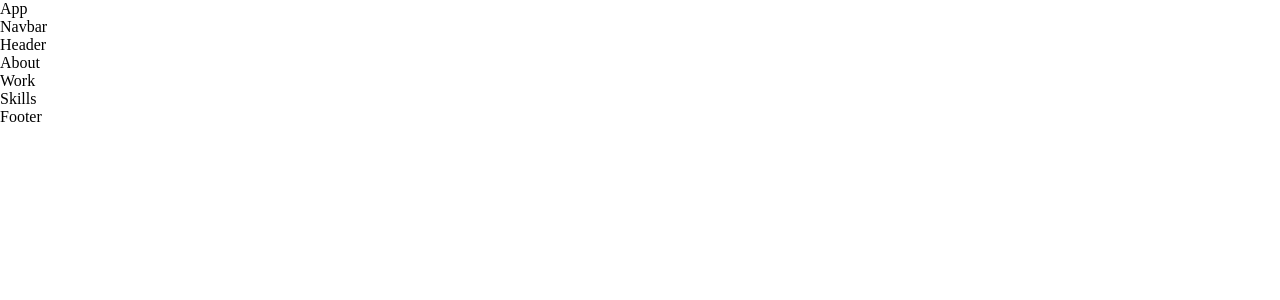
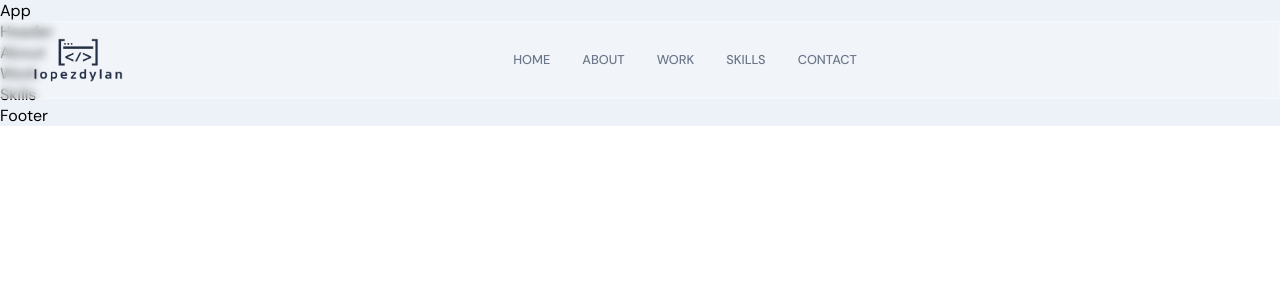
Before and after one commit to lopezdylan/lopezdylan.ca, a React (Create React App) app: page / in a window 1280 px wide. Shown: the top 300 px of the page. Built offline with nearby package versions, Linux system fonts and the light colour scheme.

Commit message:
Initial navbar design and styling

```diff
--- a/package.json
+++ b/package.json
@@ -8,8 +8,7 @@
     "@testing-library/jest-dom": "^5.11.4",
     "@testing-library/react": "^11.1.0",
     "@testing-library/user-event": "^12.1.10",
-    "framer-motion": "^6.2.8",
-    "node-sass": "^7.0.1",
+    "framer-motion": "^4.1.17",
     "react": "^17.0.2",
     "react-dom": "^17.0.2",
     "react-icons": "^4.3.1",
@@ -39,5 +38,8 @@
       "last 1 firefox version",
       "last 1 safari version"
     ]
+  },
+  "devDependencies": {
+    "sass": "^1.49.9"
   }
 }
--- a/src/App.js
+++ b/src/App.js
@@ -1,6 +1,8 @@
 import React from 'react';
 import { About, Footer, Header, Skills, Work } from './container';
 import { Navbar } from './components';
+import './App.scss';
+
 const App = () => {
   return (
 
--- /dev/null
+++ b/src/App.scss
@@ -0,0 +1,190 @@
+// Main background color
+.app {
+  background-color: var(--primary-color);
+  font-family: var(--font-base);
+}
+
+.app__whitebg {
+  background-color: var(--white-color);
+}
+
+.app__primarybg {
+  background-color: var(--primary-color);
+}
+
+.app__container {
+  width: 100%;
+  min-height: 100vh;
+
+  display: flex;
+  flex-direction: row;
+}
+
+// Centering
+.app__flex {
+  display: flex;
+  justify-content: center;
+  align-items: center;
+}
+
+.app__wrapper {
+  flex: 1;
+  width: 100%;
+  flex-direction: column;
+  padding: 4rem 2rem;
+
+  @media screen and (max-width: 450px) {
+    padding: 4rem 1rem 2rem;
+  }
+}
+
+.copyright {
+  width: 100%;
+  padding: 2rem 0 0;
+
+  display: flex;
+  flex-direction: column;
+  justify-content: flex-end;
+  align-items: flex-end;
+
+  p {
+    text-transform: uppercase;
+    color: var(--black-color);
+  }
+}
+
+.head-text {
+  font-size: 2.75rem;
+  font-weight: 800;
+  text-align: center;
+  color: var(--black-color);
+  text-transform: capitalize;
+
+  span {
+    color: var(--secondary-color);
+  }
+
+  @media screen and (min-width: 2000px) {
+    font-size: 4rem;
+  }
+
+  @media screen and (max-width: 450px) {
+    font-size: 2rem;
+  }
+}
+
+.p-text {
+  font-size: 0.8rem;
+  text-align: left;
+  color: var(--gray-color);
+  line-height: 1.5;
+
+  @media screen and (min-width: 2000px) {
+    font-size: 1.75rem;
+  }
+}
+
+.bold-text {
+  font-size: 1rem;
+  font-weight: 800;
+  color: var(--black-color);
+  text-align: left;
+
+  @media screen and (min-width: 2000px) {
+    font-size: 2rem;
+  }
+
+  @media screen and (max-width: 450px) {
+    font-size: 0.9rem;
+  }
+}
+
+.app__social {
+  display: flex;
+  justify-content: flex-end;
+  align-items: center;
+  flex-direction: column;
+
+  padding: 1rem;
+
+  div {
+    width: 40px;
+    height: 40px;
+    border-radius: 50%;
+    background-color: var(--white-color);
+    margin: 0.25rem 0;
+    border: 1px solid var(--lightGray-color);
+
+    display: flex;
+    justify-content: center;
+    align-items: center;
+
+    transition: all 0.3s ease-in-out;
+
+    svg {
+      width: 15px;
+      height: 15px;
+      color: var(--gray-color);
+    }
+
+    &:hover {
+      background-color: var(--secondary-color);
+      border-color: var(--secondary-color);
+
+      svg {
+        color: var(--white-color);
+      }
+    }
+
+    @media screen and (min-width: 2000px) {
+      width: 70px;
+      height: 70px;
+
+      margin: 0.5rem 0;
+
+      svg {
+        width: 30px;
+        height: 30px;
+      }
+    }
+  }
+}
+
+.app__navigation {
+  display: flex;
+  justify-content: center;
+  align-items: center;
+  flex-direction: column;
+
+  padding: 1rem;
+
+  .app__navigation-dot {
+    width: 10px;
+    height: 10px;
+    border-radius: 50%;
+    background-color: #cbcbcb;
+    margin: 0.5rem;
+
+    transition: background-color 0.2s ease-in-out;
+
+    &:hover {
+      background-color: var(--secondary-color);
+    }
+
+    @media screen and (min-width: 2000px) {
+      width: 20px;
+      height: 20px;
+    }
+  }
+}
+
+@media screen and (max-width: 500px) {
+  .app__navigation,
+  .app__social {
+    display: none;
+  }
+
+  .copyright {
+    padding: 2rem;
+  }
+}
--- a/src/components/Navbar/Navbar.jsx
+++ b/src/components/Navbar/Navbar.jsx
@@ -1,9 +1,54 @@
-import React from 'react';
+import React, { useState } from 'react';
+// Import icons
+import { HiMenuAlt4, HiX } from 'react-icons/hi';
+// Import framer motion
+import { motion } from 'framer-motion';
+
+import { images } from '../../constants';
 import './Navbar.scss';
+
 const Navbar = () => {
-  return (
-    <div>Navbar</div>
-  )
-}
+    const [toggle, setToggle] = useState(false);
+
+    return (
+        <nav className="app__navbar">
+            <div className="app__navbar-logo">
+                <img src={images.logo01} alt="lopezdylan-logo" />
+            </div>
+            <ul className="app__navbar-links">
+                {/* Loop to fill navbar */}
+                {['home', 'about', 'work', 'skills', 'contact'].map((item) => (
+                    <li className="app__flex p-text" key={`link-${item}`}>
+                        <div />
+                        <a href={`#${item}`}>{item}</a>
+                    </li>
+                ))}
+            </ul>
+            {/* Mobile device navbar */}
+            <div className="app__navbar-menu">
+                {/* Open hamburger menu when clicked */}
+                <HiMenuAlt4 onClick={() => setToggle(true)} />
+                {/* If toggle is true, render mobile navbar */}
+                {toggle && (
+                    <motion.div
+                        whileInView={{ x: [300, 0] }}
+                        transition={{ duration: 0.85, ease: 'easeOut' }}
+                    >
+                        <HiX onClick={() => setToggle(false)} />
+                        <ul>
+                            {['home', 'about', 'work', 'skills', 'contact'].map((item) => (
+                                <li key={item}>
+                                    <a href={`#${item}`} onClick={() => setToggle(false)}>
+                                        {item}
+                                    </a>
+                                </li>
+                            ))}
+                        </ul>
+                    </motion.div>
+                )}
+            </div>
+        </nav>
+    );
+};
 
 export default Navbar;
--- a/src/components/Navbar/Navbar.scss
+++ b/src/components/Navbar/Navbar.scss
@@ -0,0 +1,166 @@
+.app__navbar {
+
+    width: 100%;
+
+    display: flex;
+    justify-content: space-between;
+    align-items: center;
+
+    padding: 1rem 2rem;
+    background: rgba(255, 255, 255, 0.25);
+    // box-shadow: 0 8px 32px 0 rgba( 31, 38, 135, 0.37 );
+    // Adding blur
+    backdrop-filter: blur(4px);
+    -webkit-backdrop-filter: blur(4px);
+    border: 1px solid rgba(255, 255, 255, 0.18);
+    position: fixed;
+    z-index: 2;
+}
+
+.app__navbar-logo {
+    display: flex;
+    justify-content: flex-start;
+    align-items: center;
+    // Target img inside div with .app__navbar-logo class
+
+    img {
+        width: 90px;
+        height: 44px;
+
+        // Media query for XL devices
+        @media screen and (min-width: 2000px) {
+        width: 180px;
+        height: 88px;
+        }
+    }
+}
+
+.app__navbar-links {
+  flex: 1;
+  display: flex;
+  justify-content: center;
+  align-items: center;
+
+  list-style: none;
+
+  li {
+        margin: 0 1rem;
+        // Change cursor to show it is a clickable link
+        cursor: pointer;
+
+        flex-direction: column;
+
+        a {
+            color: var(--gray-color);
+            text-decoration: none;
+            flex-direction: column;
+
+            text-transform: uppercase;
+            font-weight: 500;
+            // Adding in delay for changing text color on hover
+            transition: all 0.3s ease-in-out;
+            // Hover for parent anchor tag
+            &:hover {
+                    color: var(--secondary-color);
+                }
+        }
+
+  }
+
+    @media screen and (max-width: 900px) {
+        display: none;
+    }
+}
+
+.app__navbar-menu {
+  width: 35px;
+  height: 35px;
+  border-radius: 50%;
+  position: relative;
+
+  display: flex;
+  justify-content: center;
+  align-items: center;
+  background-color: var(--secondary-color);
+
+
+  svg {
+    width: 70%;
+    height: 70%;
+    color: var(--white-color);
+  }
+
+  div {
+    position: fixed;
+    top: 0;
+    bottom: 0;
+    right: 0;
+    z-index: 5;
+
+    padding: 1rem;
+
+    width: 80%;
+    height: 100vh;
+
+    display: flex;
+    justify-content: flex-end;
+    align-items: flex-end;
+    flex-direction: column;
+
+    //background: url('../../assets/bgWhite.png');
+    background-color: var(--white-color);
+    background-size: cover;
+    background-repeat: repeat;
+
+    /* top box shadow */
+    box-shadow: 0px 0px 20px rgba(168, 168, 168, 0.15);
+
+    svg {
+      width: 35px;
+      height: 35px;
+      color: var(--secondary-color);
+      margin: 0.5rem 1rem;
+    }
+
+    ul {
+        // Remove bullet points
+
+        list-style: none;
+        margin: 0;
+        padding: 0;
+        height: 100%;
+        width: 100%;
+
+        display: flex;
+        justify-content: flex-start;
+        align-items: flex-start;
+        flex-direction: column;
+
+        li {
+            margin: 1rem;
+
+        a {
+          color: var(--gray-color);
+          text-decoration: none;
+          font-size: 1rem;
+          text-transform: uppercase;
+          font-weight: 500;
+
+          transition: all 0.3s ease-in-out;
+
+          &:hover {
+            color: var(--secondary-color);
+          }
+        }
+      }
+    }
+
+    @media screen and (min-width: 900px) {
+      display: none;
+    }
+  }
+
+  @media screen and (min-width: 900px) {
+    display: none;
+  }
+}
--- /dev/null
+++ b/src/constants/index.js
@@ -0,0 +1 @@
+export { default as images } from './images';
```
Also changed, not shown: src/constants/images.js (added, +9 -0 lines), src/assets/logo01.png (added), 1 other file (tests, documents, lock files or other folders).
